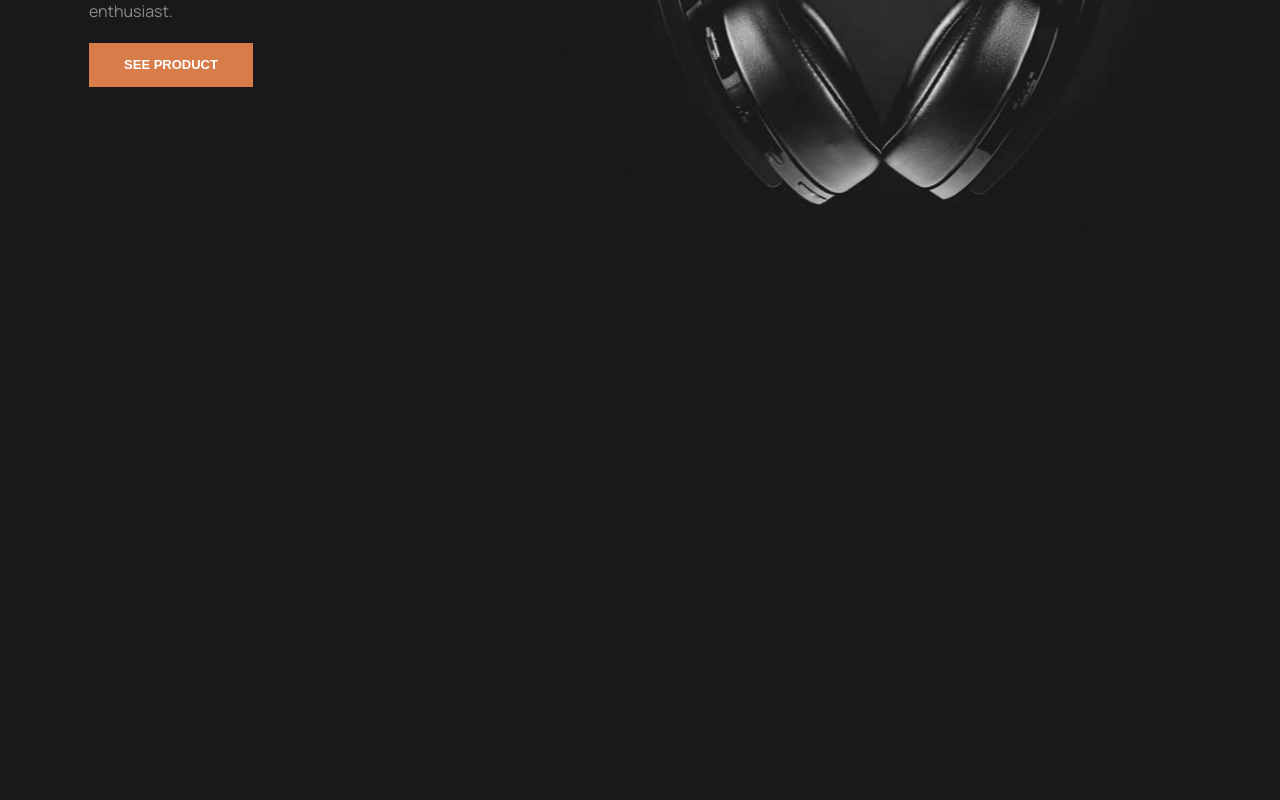
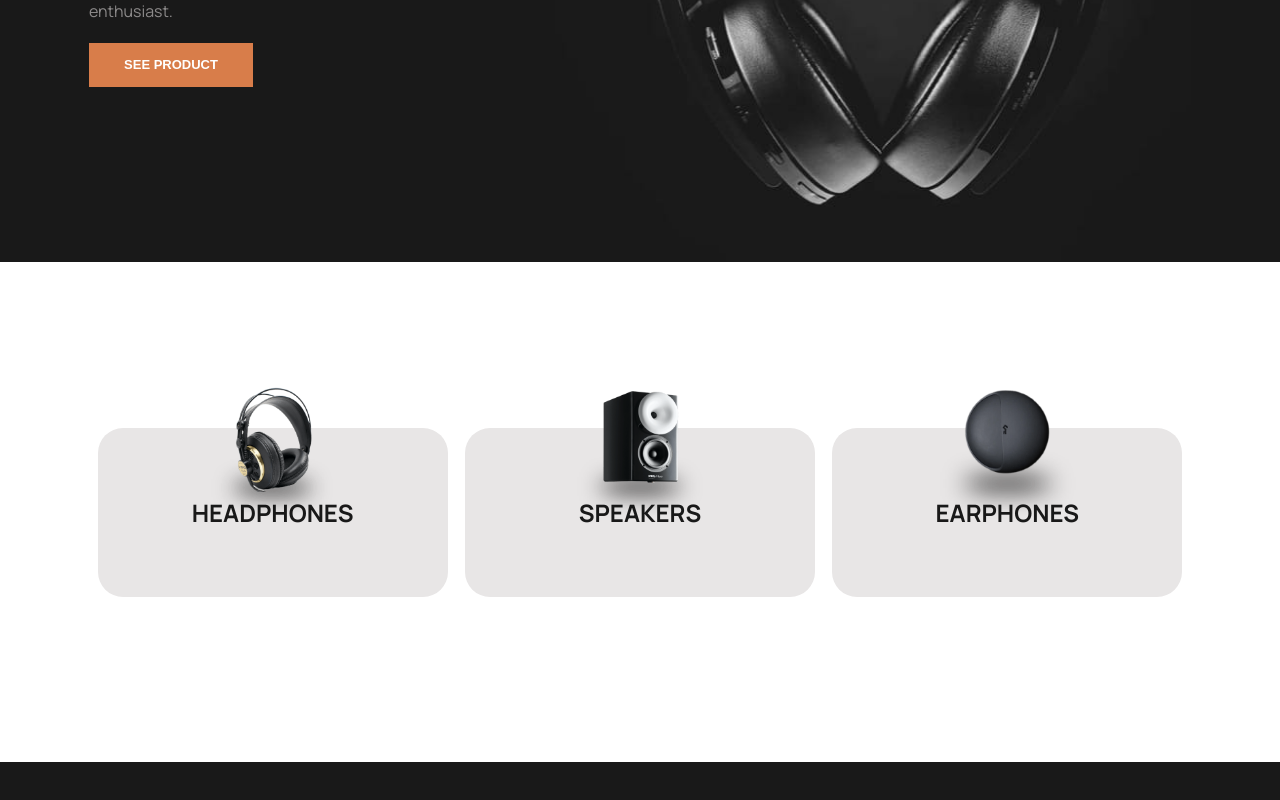
Before and after one commit to ajarek/react-90-vite-audiophile-ecommerce-Router-6.11, a React (Vite) app: page / in a window 1280 px wide. Shown: the part 538-1338 px from the top of the page. Before the commit the page ends 889 px from the top, so only its background shows below. Built offline with nearby package versions, Linux system fonts and the light colour scheme.

Commit message:
added CardProducts

```diff
--- /dev/null
+++ b/src/components/CardProducts/CardProducts.css
@@ -0,0 +1,29 @@
+.card-products{
+ min-width: 350px;
+ height: 169px;
+ display: flex;
+ justify-content: center;
+ align-items: center;
+ background-color: var(--grey);
+ position: relative;
+ border-radius: 25px;
+ border: dashed 1px transparent;
+ transition: all 0.2s ease-in-out;
+}
+.card-products:hover,.card-products:focus{
+  border: dashed 1px var(--red);
+}
+.card-products .img{
+  position: absolute;
+  width: 138px;
+  height: 138px;
+  top: -25%;
+}
+.card-products .img img{
+  width: 100%;
+  height: 100%;
+  object-fit: cover;
+}
+.card-products h2{
+  color: var(--black);
+}
--- /dev/null
+++ b/src/components/CardProducts/CardProducts.jsx
@@ -0,0 +1,17 @@
+import './CardProducts.css'
+
+const CardProducts = ({ src, nameProduct }) => {
+  return (
+    <div className='card-products'>
+      <div className='img'>
+        <img
+          src={src}
+          alt={nameProduct}
+        />
+      </div>
+      <h2>{nameProduct}</h2>
+    </div>
+  )
+}
+
+export default CardProducts
--- a/src/components/Nav/Nav.css
+++ b/src/components/Nav/Nav.css
@@ -1,7 +1,6 @@
 .nav {
-  max-width: 1440px;
+  width: 100%;
   height: 89px;
-  width: 100%;
   display: flex;
   justify-content: space-between;
   align-items: center;
@@ -12,7 +11,7 @@
   z-index: 5;
   border-bottom: 1px solid var(--darkGrey);
 }
-.logo .link{
+.logo .link {
   padding: 0;
   display: flex;
   align-items: center;
@@ -27,7 +26,7 @@
 }
 .link:hover,
 .link:focus {
- color: var(--ginger);
+  color: var(--ginger);
 }
 
 .nav .wrapper {
@@ -36,7 +35,7 @@
   justify-content: space-between;
   align-items: center;
 }
-.nav button{
+.nav button {
   width: 30px;
   height: 30px;
   background-color: transparent;
@@ -49,6 +48,12 @@
   top: 48%;
   transform: translateY(-50%);
   z-index: 2;
+}
+
+@media (min-width: 1440px) {
+  .nav{
+    max-width: 1537px;
+  }
 }
 
 @media (min-width: 876px) {
--- a/src/index.css
+++ b/src/index.css
@@ -7,7 +7,7 @@
 
 :root {
   --white: #fff;
-  --grey: #fafafa;
+  --grey: #e8e6e6;
   --darkGrey: #8c8a8a;
   --black: #191919;
   --red: #ff0000;
@@ -24,6 +24,8 @@ body {
   color: var(--white);
 }
 #root {
-  max-width: 1440px;
   margin: 0 auto;
+  display: flex;
+  flex-direction: column;
+  align-items: center;
 }
--- a/src/layouts/Main/Main.css
+++ b/src/layouts/Main/Main.css
@@ -1,2 +1,5 @@
 .main-layout {
+  display: flex;
+  flex-direction: column;
+  align-items: center;
 }
--- a/src/pages/Home/Home.css
+++ b/src/pages/Home/Home.css
@@ -1,6 +1,11 @@
 .home {
   min-height: 100vh;
+  width: 100vw;
   padding: 89px;
+  display: flex;
+  flex-direction: column;
+  justify-content: center;
+  align-items: center;
 }
 .home .hero{
   display: grid;
@@ -33,3 +38,12 @@
   margin-bottom: 16px;
   color: var(--darkGrey);
 }
+.home .section{
+  background-color: var(--white);
+  height: 500px;
+  width: 100vw;
+  padding: 89px;
+  display: grid;
+  grid-template-columns: repeat(3,1fr);
+  place-items: center;
+}
--- a/src/pages/Home/Home.jsx
+++ b/src/pages/Home/Home.jsx
@@ -1,5 +1,6 @@
 
 import Button from '../../components/Button/Button'
+import CardProducts from '../../components/CardProducts/CardProducts'
 import './Home.css'
 
 const Home = () => {
@@ -16,7 +17,11 @@ const Home = () => {
         </div>
         <div className="hero-right"></div>
       </div>
-
+       <section className='section'>
+       <CardProducts src={'/images/shared/desktop/image-headphones.png'} nameProduct={'HEADPHONES'}/>
+       <CardProducts src={'/images/shared/desktop/image-speakers.png'} nameProduct={'SPEAKERS'}/>
+       <CardProducts src={'/images/shared/desktop/image-earphones.png'} nameProduct={'EARPHONES'}/>
+       </section>
 
     </div>
   )
```
